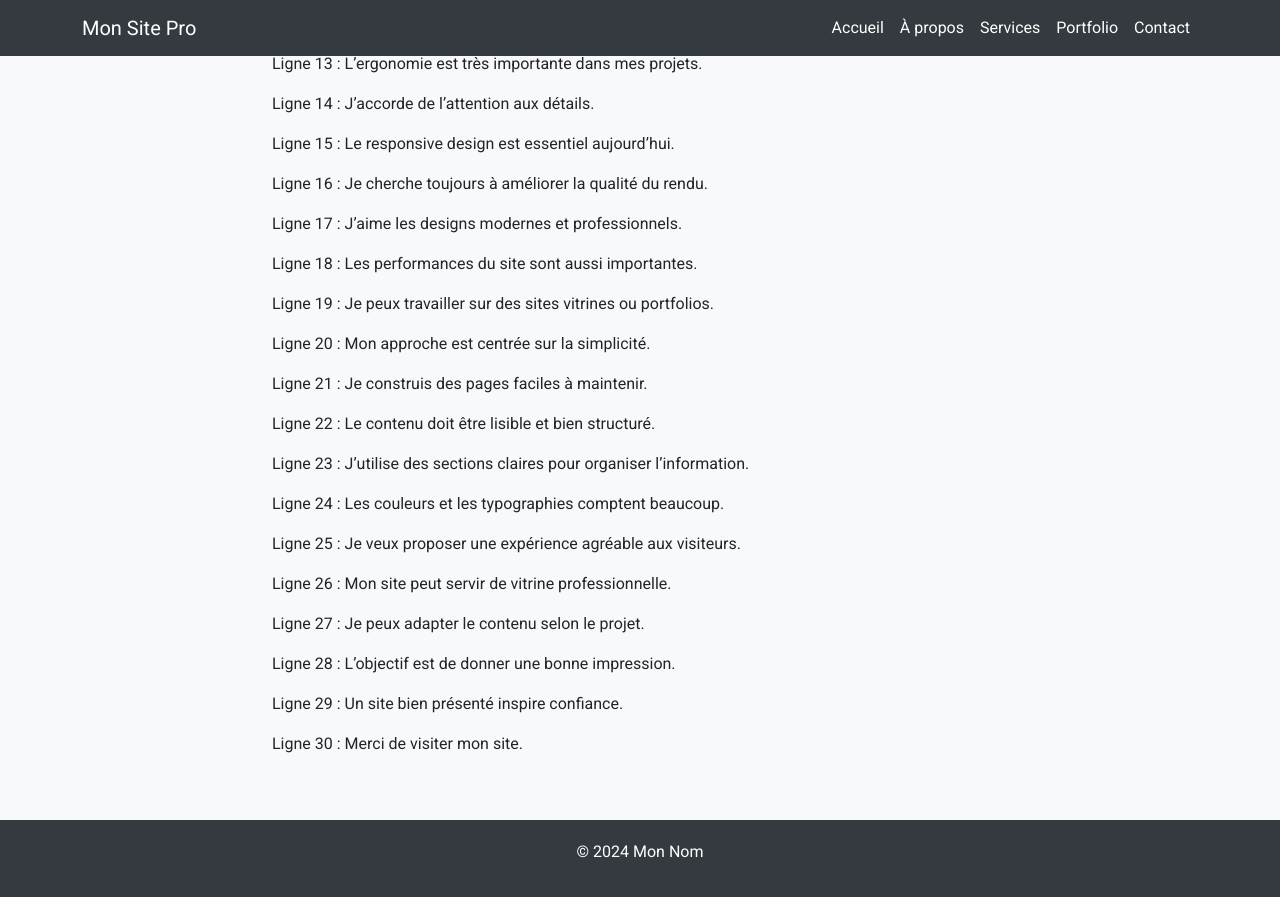
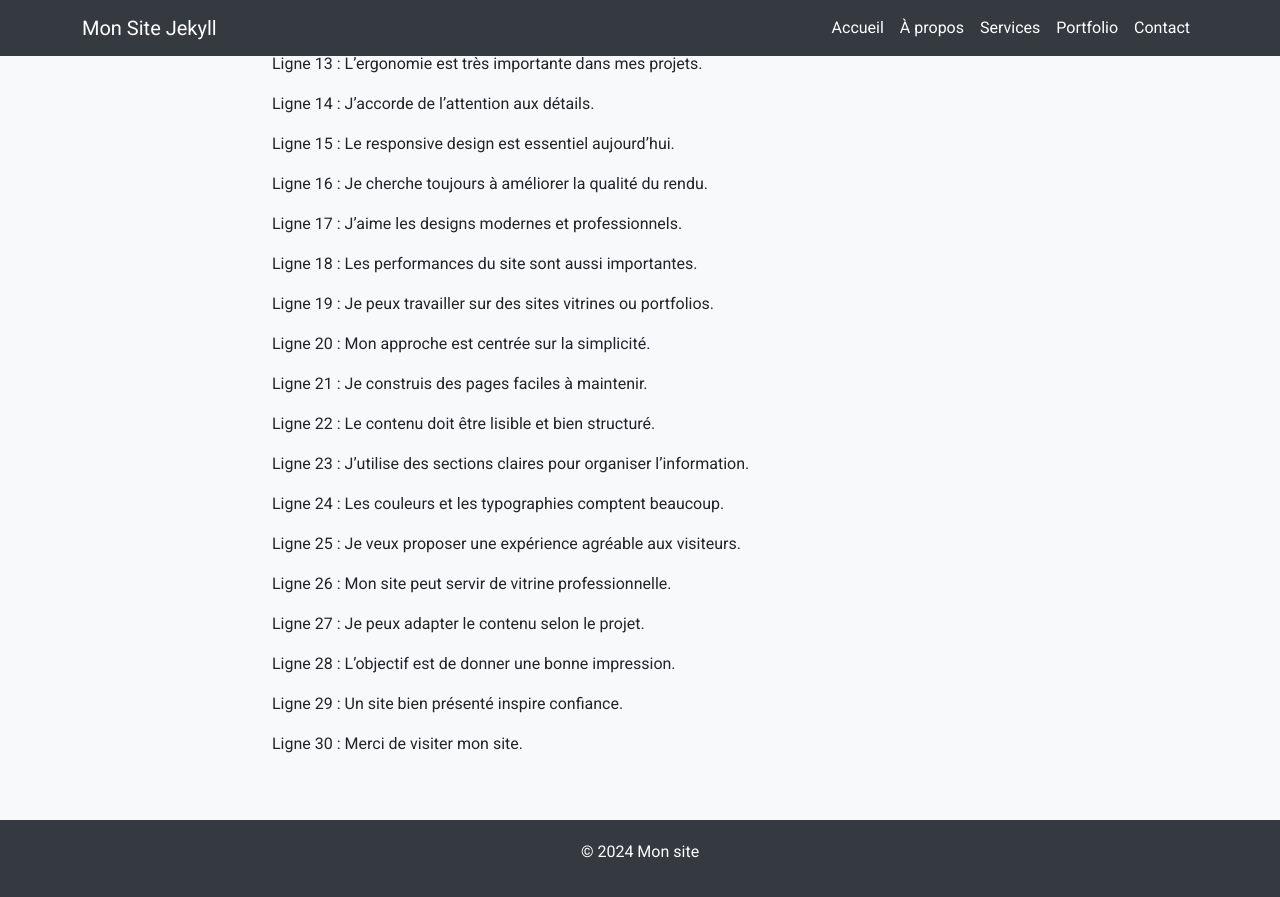
Before and after one commit to abderrahim01/coursera, a Jekyll site: the page built from index.html, in a window 1280 px wide and 900 px high, scrolled down 604 px. Shown: the top 897 px of the window. Built offline with Jekyll 4.4.1, drawn with Linux system fonts in a browser that asks for light colours.

Commit message:
Mise a jours des pages 01

```diff
--- a/_layouts/default.html
+++ b/_layouts/default.html
@@ -62,7 +62,7 @@
 <!-- Navbar -->
 <nav class="navbar navbar-expand-lg fixed-top">
   <div class="container">
-    <a class="navbar-brand" href="index.html">Mon Site Pro</a>
+    <a class="navbar-brand" href="index.html">Mon Site Jekyll</a>
     <button class="navbar-toggler" type="button" data-bs-toggle="collapse" data-bs-target="#navbarNav"
       aria-controls="navbarNav" aria-expanded="false" aria-label="Toggle navigation">
       <span class="navbar-toggler-icon"></span>
@@ -85,7 +85,7 @@
 <!-- Footer -->
 <footer>
   <div class="container">
-    <p>&copy; 2024 Mon Nom</p>
+    <p>&copy; 2024 Mon site</p>
   </div>
 </footer>
 
```
